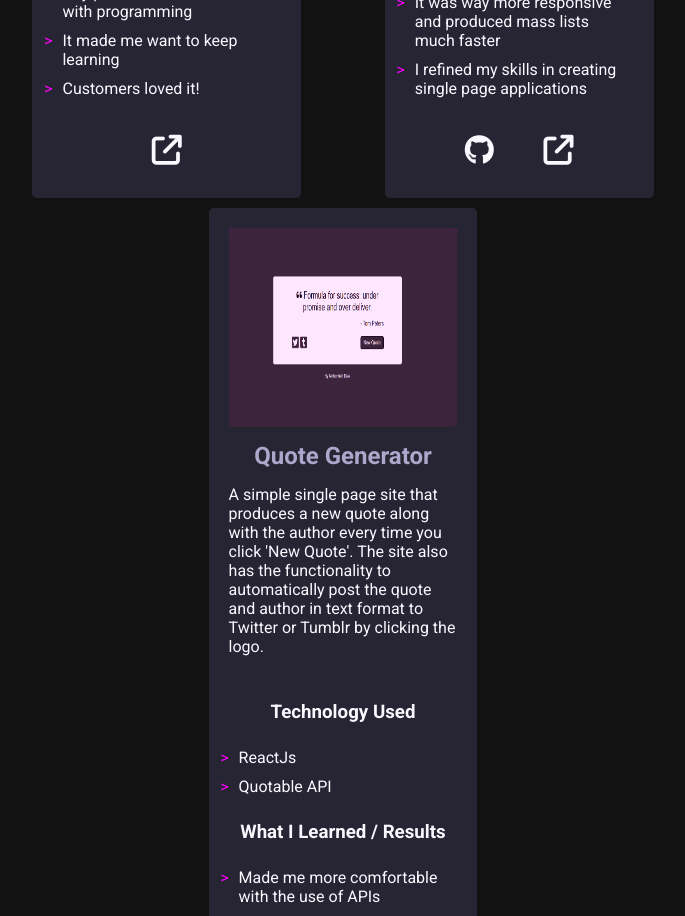
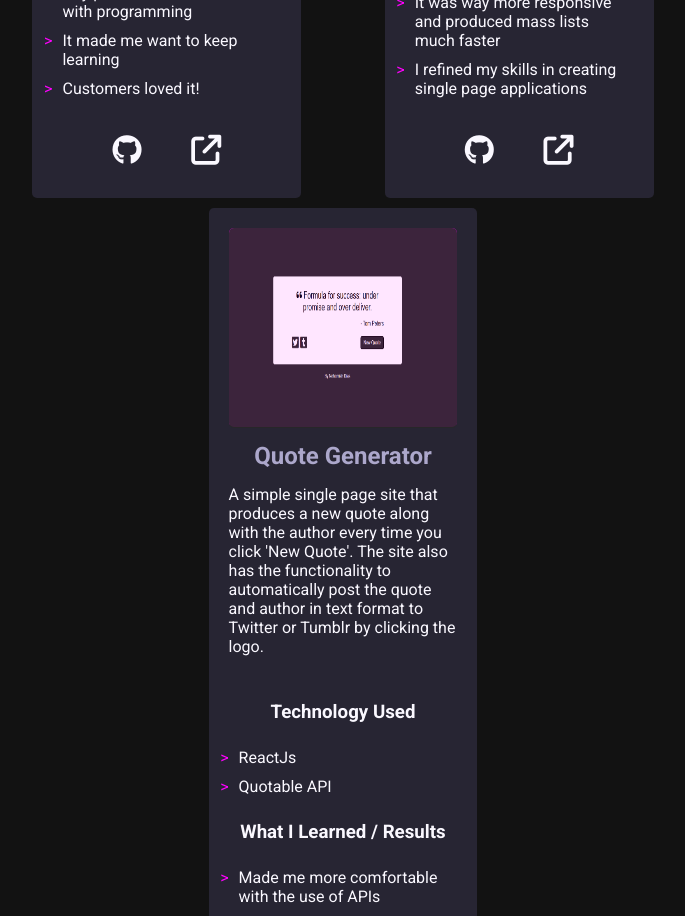
Before and after one commit to NehemiahDias/portfolio-site, a React (Create React App) app: page / in a window 1280 px wide. Shown: the part 1660-2576 px from the top of the page, without its empty margins (297-982 px from the left). Built offline with nearby package versions, Linux system fonts and the light colour scheme.

Commit message:
Revert "add project links"
This reverts commit 50c26bc4fe0dbdc4c6c917e0ccf8553faa4e7d01.

```diff
--- a/src/components/projectsComponents/ProjectComponent.js
+++ b/src/components/projectsComponents/ProjectComponent.js
@@ -31,7 +31,8 @@ function ProjectComponent() {
                         <li>Customers loved it!</li>
                     </ul>
                     <div className="project-buttons">
-                        <a href="https://youtu.be/AhK9sPZQXcU" target="_blank" rel='noreferrer'><i class="fa-solid fa-arrow-up-right-from-square"></i></a>
+                        <a href="https://www.google.com" target="_blank" rel='noreferrer'><i class="fa-brands fa-github"></i></a>
+                        <a href="https://www.google.com" target="_blank" rel='noreferrer'><i class="fa-solid fa-arrow-up-right-from-square"></i></a>
                     </div>
                 </div>
             </div>
@@ -58,8 +59,8 @@ function ProjectComponent() {
                         <li>I refined my skills in creating single page applications</li>
                     </ul>
                     <div className="project-buttons">
-                        <a href="https://github.com/SWELLZ/randomorg-clone" target="_blank" rel='noreferrer'><i class="fa-brands fa-github"></i></a>
-                        <a href="https://randomorg-clone.netlify.app/" target="_blank" rel='noreferrer'><i class="fa-solid fa-arrow-up-right-from-square"></i></a>
+                        <a href="https://www.google.com" target="_blank" rel='noreferrer'><i class="fa-brands fa-github"></i></a>
+                        <a href="https://www.google.com" target="_blank" rel='noreferrer'><i class="fa-solid fa-arrow-up-right-from-square"></i></a>
                     </div>
                 </div>
             </div>
@@ -84,8 +85,8 @@ function ProjectComponent() {
                         <li>The use of Twitter / Tumblr to automatically format post</li>
                     </ul>
                     <div className="project-buttons">
-                        <a href="https://github.com/SWELLZ/quote-generator" target="_blank" rel='noreferrer'><i class="fa-brands fa-github"></i></a>
-                        <a href="https://quote-generator-nd.netlify.app/" target="_blank" rel='noreferrer'><i class="fa-solid fa-arrow-up-right-from-square"></i></a>
+                        <a href="https://www.google.com" target="_blank" rel='noreferrer'><i class="fa-brands fa-github"></i></a>
+                        <a href="https://www.google.com" target="_blank" rel='noreferrer'><i class="fa-solid fa-arrow-up-right-from-square"></i></a>
                     </div>
                 </div>
             </div>
```
